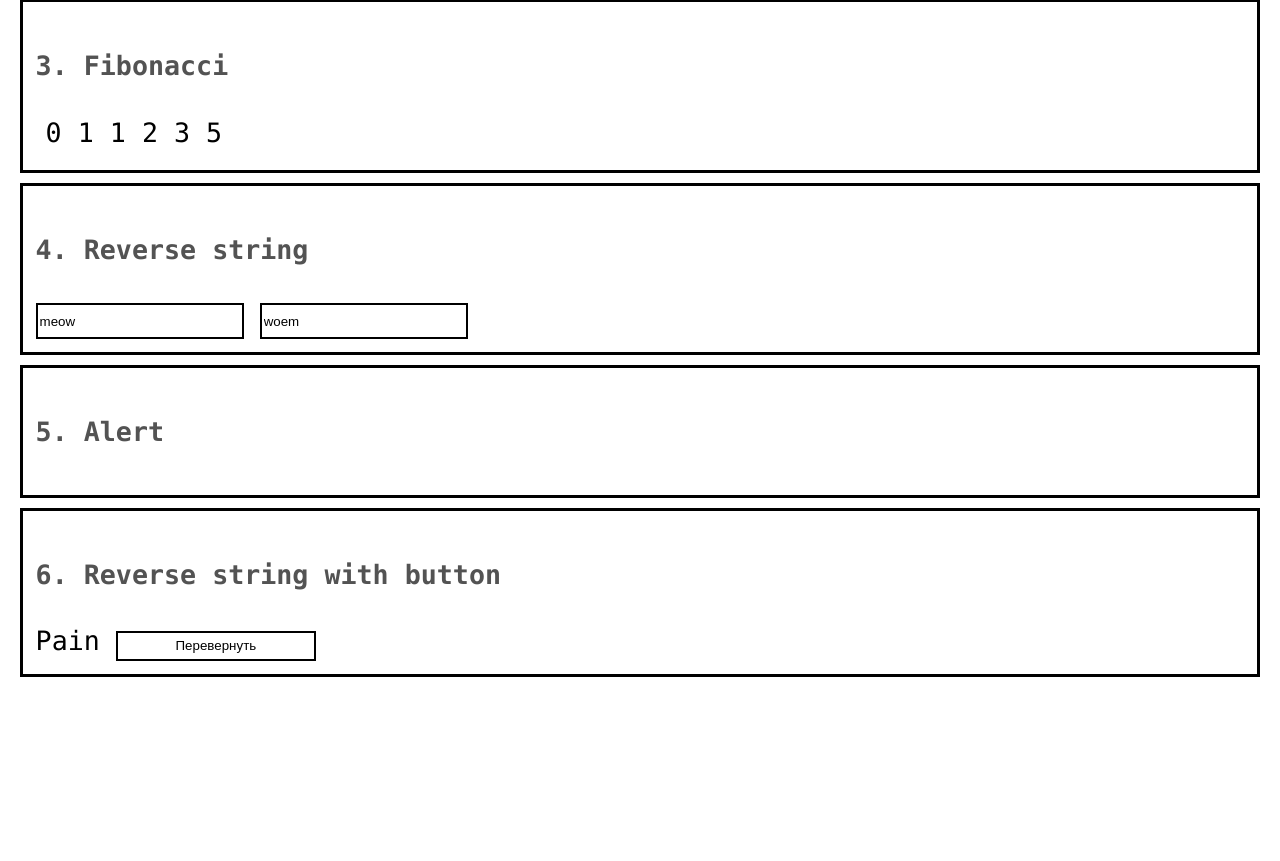
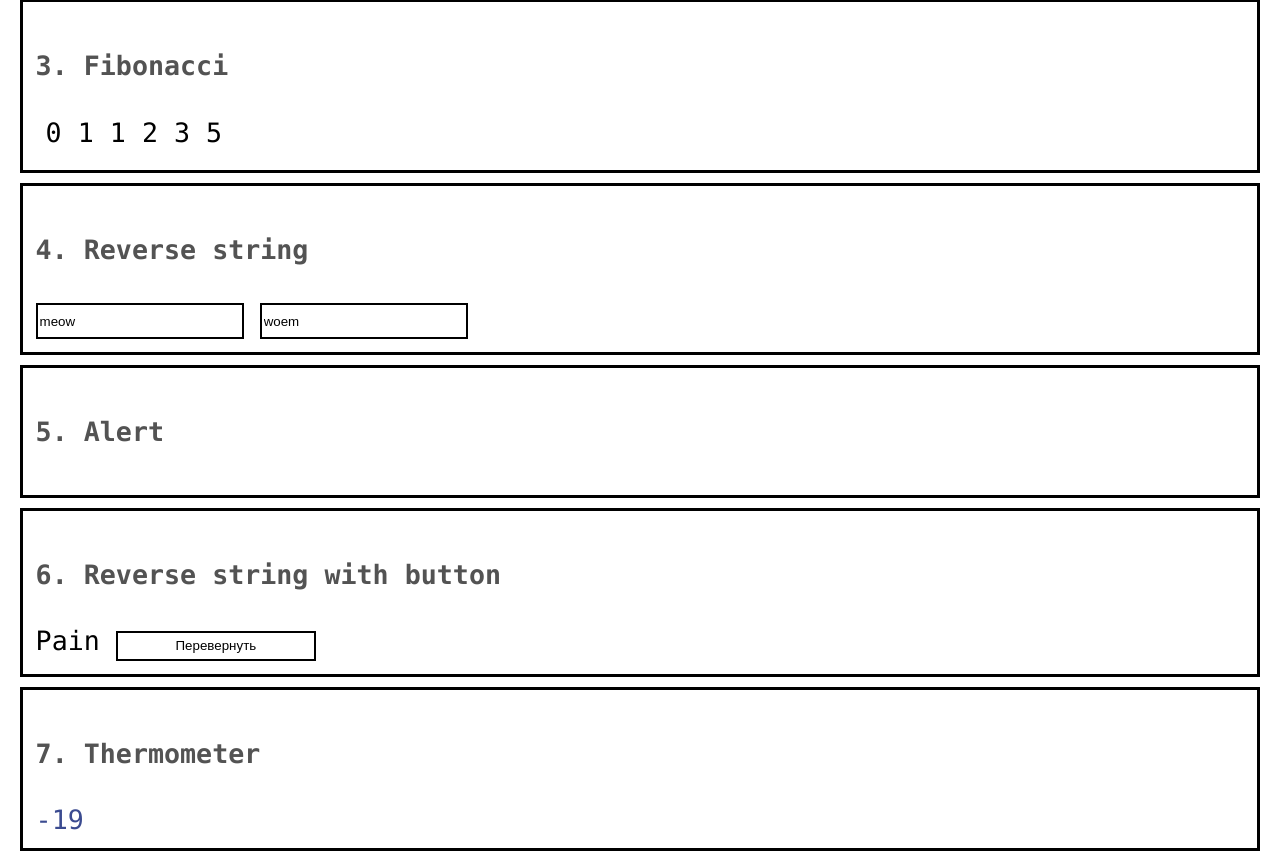
Before and after one commit to Xumeparu/exam, a React (Create React App) app: page / in a window 1280 px wide. Shown: the part 448-1309 px from the top of the page. Before the commit the page ends 1135 px from the top, so only its background shows below. Built offline with nearby package versions, Linux system fonts and the light colour scheme.

Commit message:
Added Thermometer component

```diff
--- a/src/App.css
+++ b/src/App.css
@@ -49,3 +49,15 @@ button {
 
   background-color: #ffffff;
 }
+
+.zeroTemp {
+  color: #000000;
+}
+
+.coldTemp {
+  color: #3b4b90;
+}
+
+.hotTemp {
+  color: #e72d2d;
+}
--- a/src/App.js
+++ b/src/App.js
@@ -5,6 +5,7 @@ import Fibonacci from './components/Fibonacci/Fibonacci';
 import ReverseString from './components/ReverseString/ReverseString';
 import Alert from './components/Alert/Alert';
 import ReverseStringWithButton from './components/ReverseStringWithButton/ReverseStringWithButton';
+import Thermometer from './components/Thermometer/Thermometer';
 
 export default function App() {
   return (
@@ -15,6 +16,7 @@ export default function App() {
           <ReverseString sourceString='meow'/>
           <Alert text='Я скоро спрячусь' delay={5}/>
           <ReverseStringWithButton text='Pain'/>
+          <Thermometer temperature={-19}/>
       </>
 );
 }
--- /dev/null
+++ b/src/components/Thermometer/Thermometer.js
@@ -0,0 +1,28 @@
+import React from 'react';
+
+export default function Thermometer({ temperature }) {
+    const temps = {
+        ZERO: 'zeroTemp',
+        HOT: 'hotTemp',
+        COLD: 'coldTemp'
+    }
+
+    function changeTempColour() {
+        if (temperature === 0) {
+            return temps.ZERO;
+        }
+        else if (temperature > 0) {
+            return temps.HOT;
+        }
+        else if (temperature < 0) {
+            return temps.COLD;
+        }
+    }
+
+    return (
+        <div className='block'>
+            <h4>7. Thermometer</h4>
+            <label className={changeTempColour()}>{temperature}</label>
+        </div>
+    );
+}
```
Also changed, not shown: 1 other file (tests, documents, lock files or other folders). Lines whose indentation alone changed are shown as unchanged.
